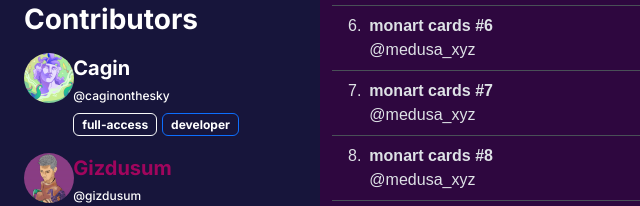
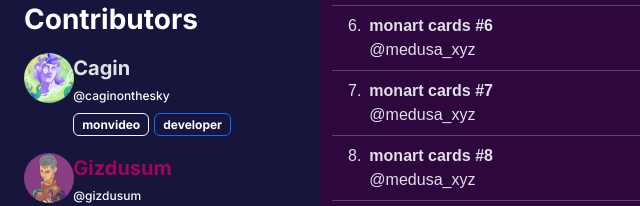
Before and after one commit to caginagirdemir/monart.cards, a plain HTML site: page index.html in a window 1280 px wide. Shown: the part 319-525 px from the top of the page, 0-640 px from the left. Drawn offline with nearby package versions, Linux system fonts and the light colour scheme; a script that the page names is missing; a web font is replaced by a local one.

Commit message:
Update index.html

```diff
--- a/index.html
+++ b/index.html
@@ -99,10 +99,10 @@
                             <img src="./imgs/profile-photo.png" class="rounded-circle" width="50" height="50">
                         </div>
                         <div class="col-md-10 col-sm-12">
-                            <span class="text-white weight-700 text-20 font-park mt-3">Cagin</span> <br>
+                            <span class="text-mint weight-700 text-20 font-park mt-3">Cagin</span> <br>
                             <span class="text-white weight-500 text-12 font-park mt-3">@caginonthesky</span> <br>
-                            <span class="text-white weight-500 text-20 font-park mt-3"><span class="badge text-12 text-white text-primary border border-light">
-                                full-access
+                            <span class="text-mint weight-500 text-20 font-park mt-3"><span class="badge text-12 text-white text-primary border border-light">
+                                monvideo
                             </span>
 
 
```
